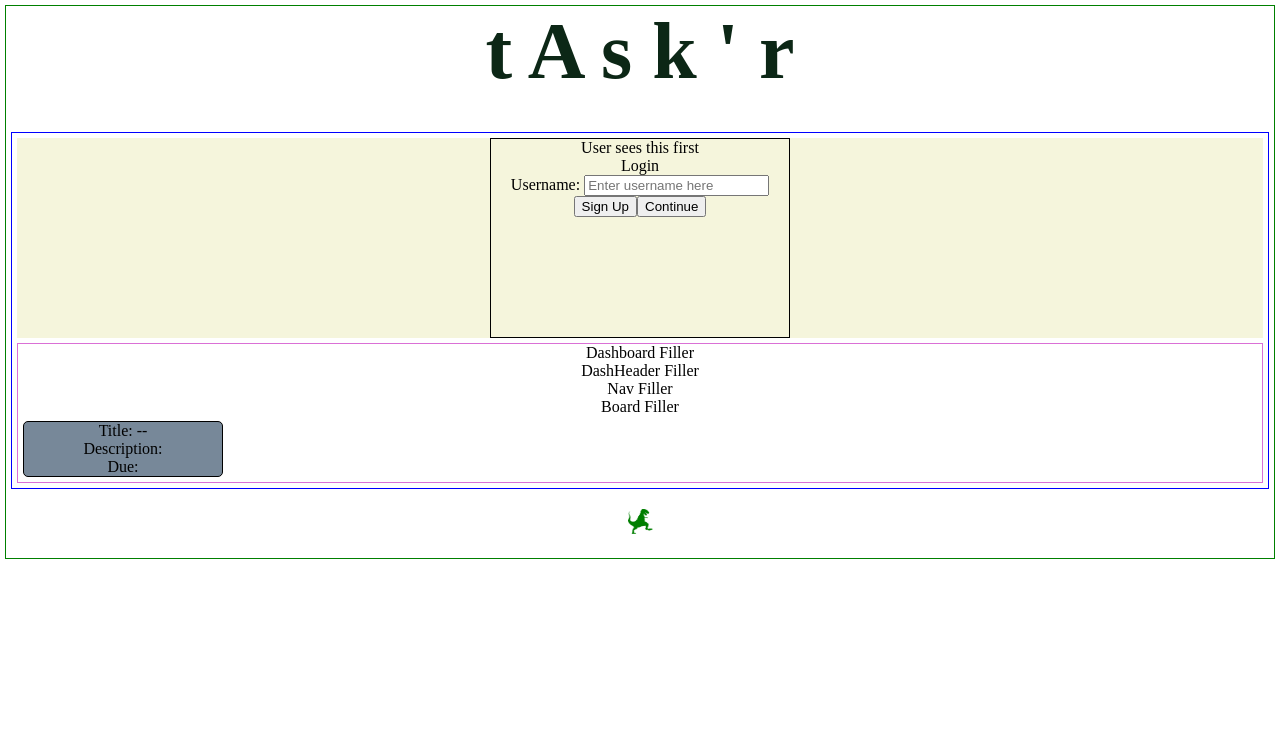
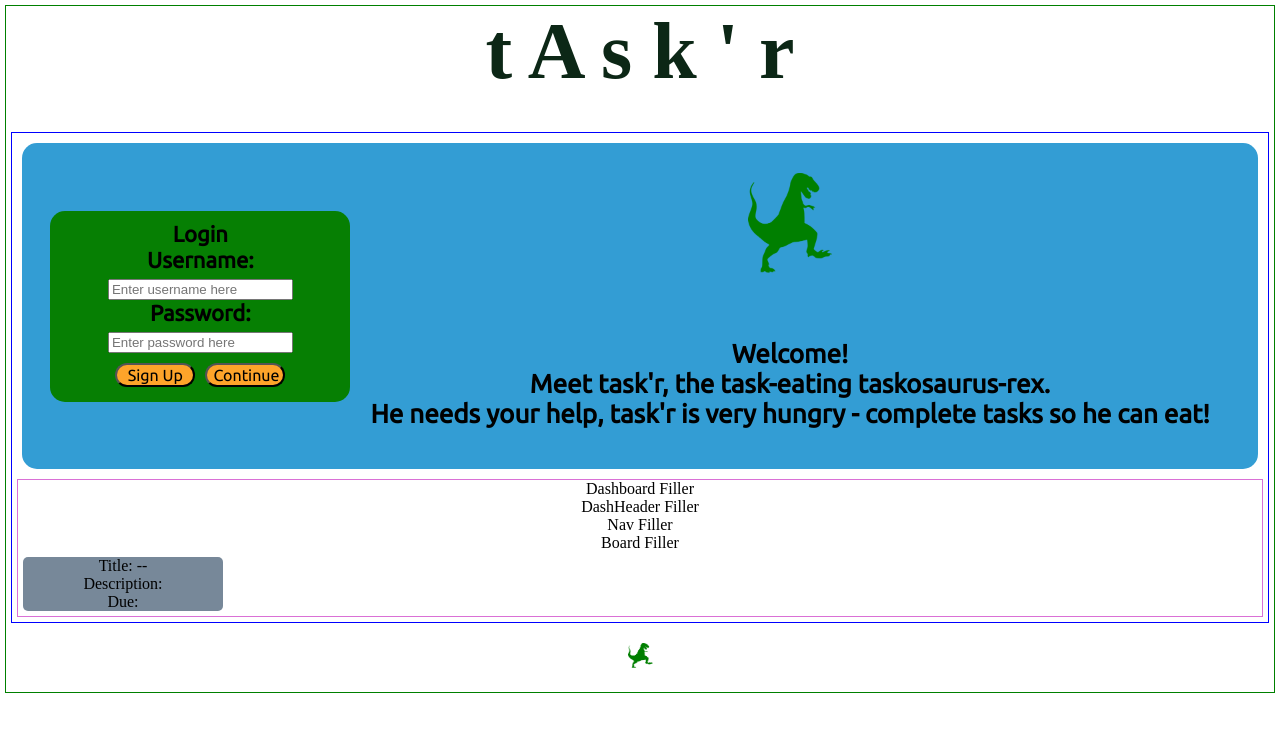
Before and after one commit to chenderson1/taskr, a React (Create React App) app in the folder client/: page / in a window 1280 px wide. Shown: the top 732 px of the page. Built offline with nearby package versions, Linux system fonts and the light colour scheme.

Commit message:
Landing CSS update

```diff
--- a/client/public/index.html
+++ b/client/public/index.html
@@ -5,7 +5,7 @@
     <link rel="shortcut icon" href="%PUBLIC_URL%/favicon.ico" />
     <meta name="viewport" content="width=device-width, initial-scale=1" />
     <meta name="theme-color" content="#000000" />
-
+    <link href="https://fonts.googleapis.com/css?family=Ubuntu" rel="stylesheet">
     <link rel="manifest" href="%PUBLIC_URL%/manifest.json" />
 
     <title>tAsk'r</title>
--- /dev/null
+++ b/client/src/components/Greeting.js
@@ -0,0 +1,27 @@
+import React from 'react'
+import taskr from '../resources/taskr.png'
+
+const Greeting = () => {
+    const styles = {
+        img: {
+            height: '100px',
+            margin: '10px'
+        },
+        greetingDiv: {
+            padding: '10px',
+            margin: '10px'
+        }
+    }
+    return (
+        <div>
+            <img src={taskr} alt="dinosaur icon" style={styles.img}/>
+            <br></br><br></br>
+            <div style={styles.greetingDiv}>
+                Welcome! <br></br> Meet task'r, the task-eating taskosaurus-rex. <br></br>
+                He needs your help, task'r is very hungry - complete tasks so he can eat!
+            </div>
+        </div>
+    )
+}
+
+export default Greeting
--- a/client/src/components/Landing.js
+++ b/client/src/components/Landing.js
@@ -2,12 +2,14 @@ import React from 'react'
 import Login from './Login'
 import SignUp from './SignUp'
 import { StyledFlexPage } from '../elements/index'
+import Greeting from './Greeting'
 
 const Landing = props => {
 
     return (
         <StyledFlexPage>
             {props.display === true ? <Login {...props} /> : <SignUp {...props} />}
+            <Greeting />
         </StyledFlexPage>
     )
 }
--- a/client/src/components/Login.js
+++ b/client/src/components/Login.js
@@ -1,4 +1,5 @@
 import React from 'react'
+import { StyledLoginCard, StyledLoginButton } from '../elements/index'
 
 const Login = props => {
     const styles = {
@@ -9,12 +10,18 @@ const Login = props => {
         }
     }
     return (
-        <div style={styles.loginDiv}>
-            User sees this first<br></br>
+        <StyledLoginCard>
+
             Login <br></br>
             Username: <input name='username' placeholder='Enter username here' onChange={props.handleChange}></input> <br></br>
-            <button name='display' onClick={props.displayToggle}>Sign Up</button><button>Continue</button>
-        </div>
+            Password: <input name='password' placeholder='Enter password here' onChange={props.handleChange}></input> <br></br>
+            <StyledLoginButton name='display' onClick={props.displayToggle}>
+                Sign Up
+            </StyledLoginButton>
+            <StyledLoginButton>
+                Continue
+            </StyledLoginButton>
+        </StyledLoginCard>
     )
 }
 
--- a/client/src/components/SignUp.js
+++ b/client/src/components/SignUp.js
@@ -1,22 +1,23 @@
 import React from 'react'
+import { StyledLoginCard, StyledLoginButton } from '../elements/index'
 
 const SignUp = props => {
-    const styles = {
-        signUpDiv: {
-            width: '300px',
-            height: '200px',
-            border: 'solid black 1px'
-        }
-    }
+
+
     return (
-        <div style={styles.signUpDiv}>
-            This gets displayed on 'Sign Up' button click from Login component<br></br>
+        <StyledLoginCard>
             Sign Up <br></br>
             First Name: <input name='fName' placeholder='Enter first name' onChange={props.handleChange}></input> <br></br>
             Last Name: <input name='lName' placeholder='Enter last name' onChange={props.handleChange}></input> <br></br>
             Username: <input name='username' placeholder='Enter username' onChange={props.handleChange}></input> <br></br>
-            <button name='display' onClick={props.displayToggle}>Back</button><button>Sign Up</button>
-        </div>
+            Password: <input name='password' placeholder='Enter password here' onChange={props.handleChange}></input> <br></br>
+            <StyledLoginButton name='display' onClick={props.displayToggle}>
+                Back
+            </StyledLoginButton>
+            <StyledLoginButton>
+                Sign Up
+            </StyledLoginButton>
+        </StyledLoginCard>
     )
 }
 
--- /dev/null
+++ b/client/src/elements/Buttons.js
@@ -0,0 +1,14 @@
+import styled from 'styled-components'
+
+export const StyledButton = styled.button`
+    width: 80px;
+    border-radius: 15px;
+`;
+
+export const StyledLoginButton = styled(StyledButton)`
+    background-color: #fea42a;
+    margin: 5px;
+    font-family: 'Ubuntu', sans-serif;
+    font-size: 16px;
+    margin-top: 10px;
+`;
--- a/client/src/elements/Card.js
+++ b/client/src/elements/Card.js
@@ -2,7 +2,7 @@ import styled from 'styled-components'
 
 export const StyledCard = styled.div`
     width: 200px;
-    border: solid 1px black;
+
     border-radius: 5px;
 `;
 
@@ -10,3 +10,17 @@ export const StyledTaskCard = styled(StyledCard)`
     background-color: lightslategray;
     margin: 5px;
 `;
+
+export const StyledLoginCard = styled(StyledCard)`
+    font-family: 'Ubuntu', sans-serif;
+    border-radius: 15px;
+    margin-top: auto;
+    margin-bottom: auto;
+    min-width: 300px;
+    padding: 10px;
+    color: black;
+    font-size: 22px;
+    font-weight: bold;
+    background-color: #067F03;
+
+`;
--- a/client/src/elements/FlexWrapper.js
+++ b/client/src/elements/FlexWrapper.js
@@ -8,6 +8,14 @@ export const StyledFlex = styled.div`
 `;
 
 export const StyledFlexPage = styled(StyledFlex)`
-    background-color: beige;
-    margin: 5px;
+    background-color: #339dd4;
+    margin: 10px;
+    padding: 20px;
+    font-family: 'Ubuntu', sans-serif;
+    border-radius: 15px;
+    font-size: 26px;
+    font-weight: bold;
+    align-content: center;
+    justify-content: center;
+    vertical-align: center;
 `;
--- a/client/src/elements/index.js
+++ b/client/src/elements/index.js
@@ -1,2 +1,3 @@
 export * from './Card'
 export * from './FlexWrapper'
+export * from './Buttons'
```
